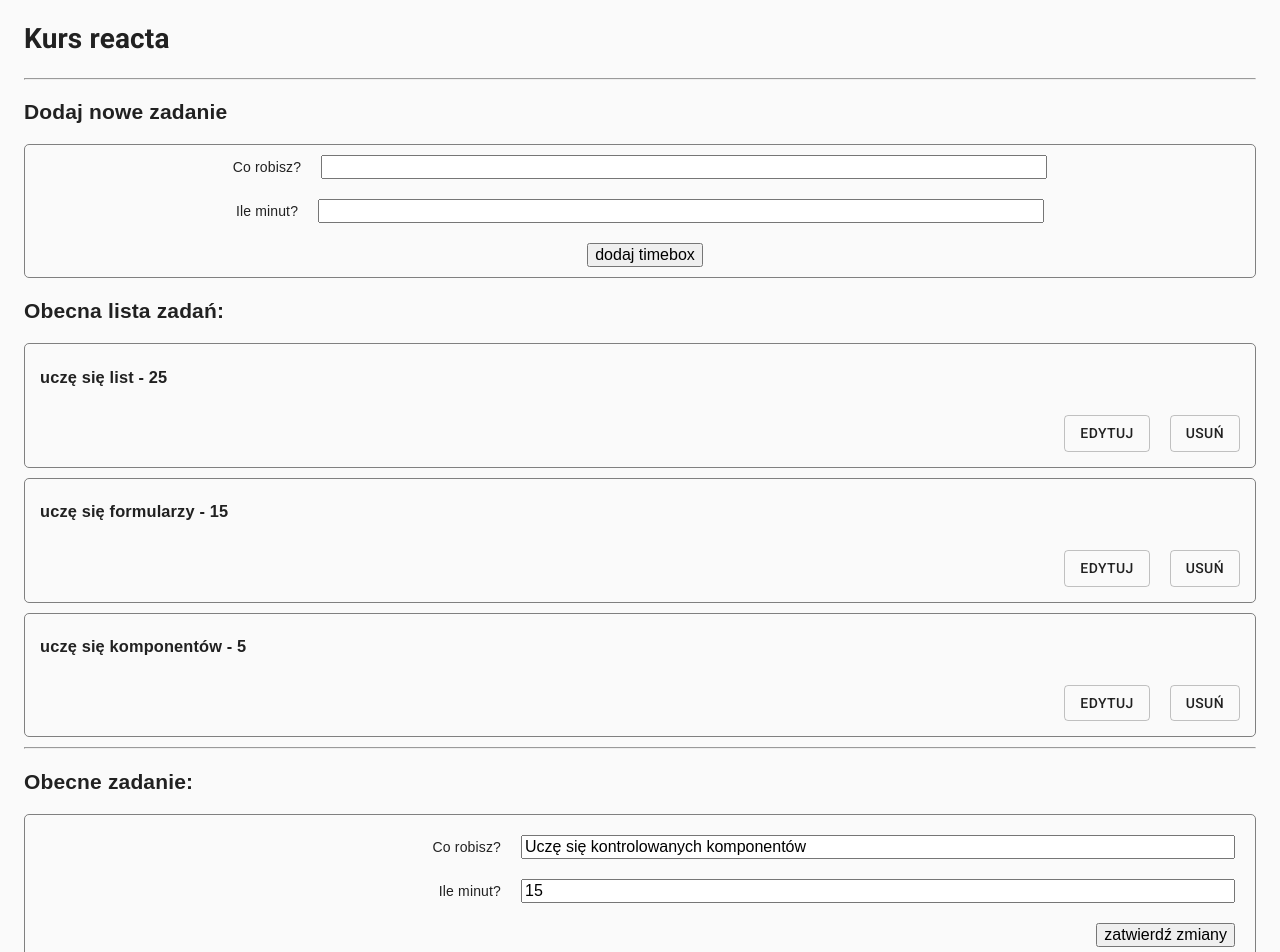
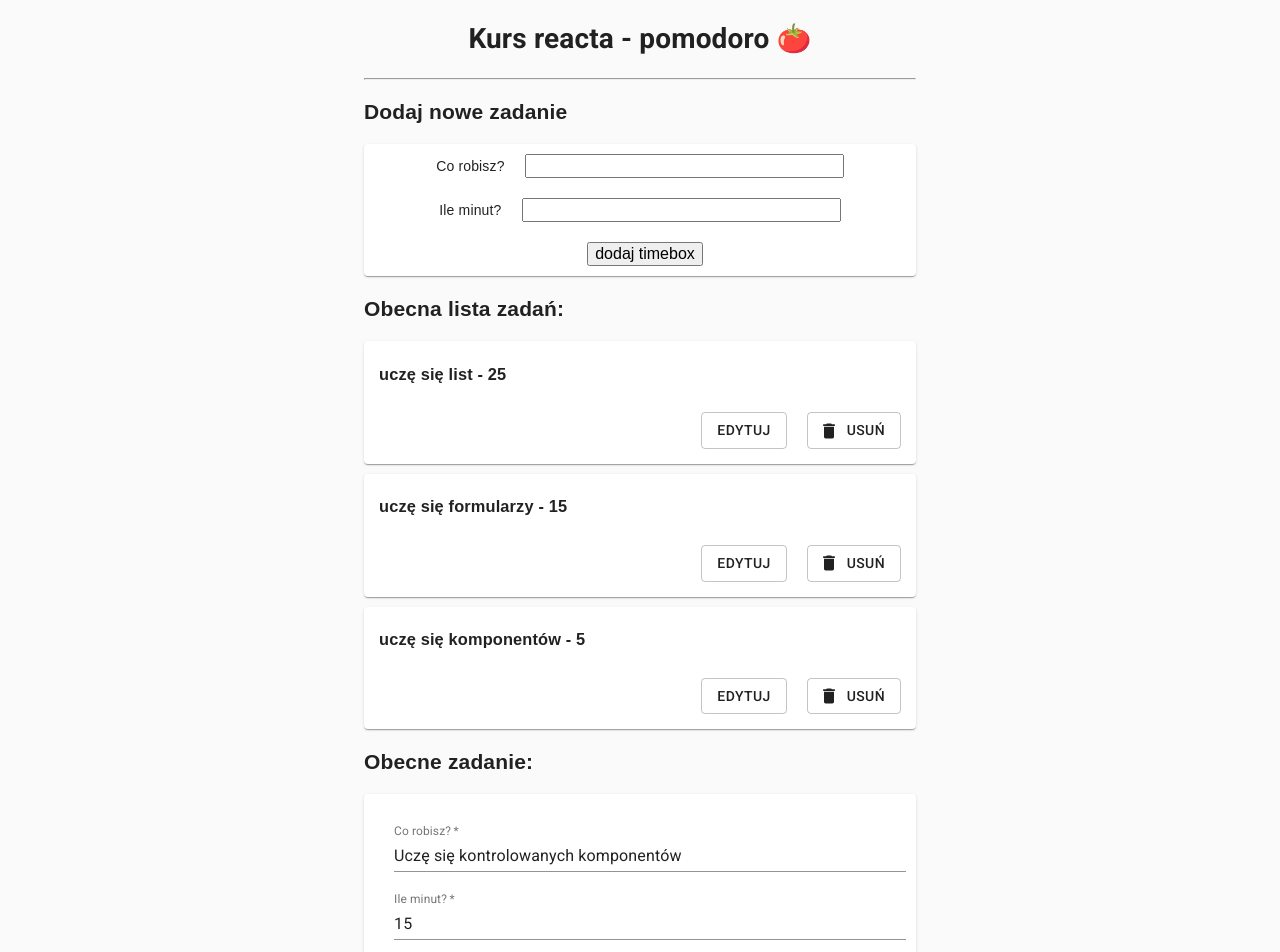
Before and after one commit to PatrycjaKubiczek/react-course, a React (Create React App) app: page / in a window 1280 px wide. Shown: the top 952 px of the page. Built offline with nearby package versions, Linux system fonts and the light colour scheme.

Commit message:
change for material-ui

```diff
--- a/package.json
+++ b/package.json
@@ -4,6 +4,7 @@
   "private": true,
   "dependencies": {
     "@material-ui/core": "^4.11.3",
+    "@material-ui/icons": "^4.11.2",
     "@testing-library/jest-dom": "^5.11.4",
     "@testing-library/react": "^11.1.0",
     "@testing-library/user-event": "^12.1.10",
--- a/public/index.html
+++ b/public/index.html
@@ -6,7 +6,6 @@
     <meta http-equiv="X-UA-Compatible" content="IE=edge">
     <meta name="viewport" content="width=device-width, initial-scale=1.0">
     <link rel="stylesheet" href="https://fonts.googleapis.com/css?family=Roboto:300,400,500,700&display=swap" />
-
     <title>Kurs Reacta</title>
 </head>
 
--- a/src/components/App.js
+++ b/src/components/App.js
@@ -24,8 +24,8 @@ function App() {
   return (
     <ThemeProvider theme={theme}>
       <CssBaseline>
-        <Container>
-          <h1>Kurs reacta</h1>
+        <Container maxWidth="sm">
+          <h1 style={{textAlign: "center"}}>Kurs reacta - pomodoro 🍅</h1>
           <hr />
           <ErrorBoundary message="Coś nie działa w aplikacji">
             <div className="App">
--- a/src/components/EditableTimebox.js
+++ b/src/components/EditableTimebox.js
@@ -1,14 +1,17 @@
 import React from "react";
 import TimeboxEditor from "./TimeboxEditor";
 import CurrentTimebox from "./CurrentTimebox";
+import { Paper } from "@material-ui/core";
 class EditableTimebox extends React.Component {
   state = {
     title: "Uczę się kontrolowanych komponentów",
     totalTimeInMinutes: 15,
     isEditable: true,
+    errorTitle: false,
+    errorMinutes: false
   };
-  componentWillUnmount(){
-    this.stopTimer()
+  componentWillUnmount() {
+    this.stopTimer();
   }
   handleTitleChange = (event) => {
     this.setState({ title: event.target.value });
@@ -17,19 +20,23 @@ class EditableTimebox extends React.Component {
     this.setState({ totalTimeInMinutes: event.target.value });
   };
   handleConfirm = () => {
+    if(!this.state.title || !this.state.totalTimeInMinutes){
+      return;
+    }
     this.setState({ isEditable: false });
+
   };
   handleEdit = () => {
     this.setState({ isEditable: true });
   };
   render() {
-    const { title, totalTimeInMinutes, isEditable } = this.state;
+    const { title, totalTimeInMinutes, isEditable, errorTitle, errorMinutes } = this.state;
     return (
       <>
-        <hr />
         <h2>Obecne zadanie:</h2>
 
         {isEditable ? (
+          <Paper>
             <TimeboxEditor
               title={title}
               totalTimeInMinutes={totalTimeInMinutes}
@@ -37,14 +44,19 @@ class EditableTimebox extends React.Component {
               onTitleChange={this.handleTitleChange}
               onTotalTimeInInputOnChange={this.handleTotalTimeInMinutesChange}
               onConfirm={this.handleConfirm}
+              errorTitle={errorTitle}
+              errorMinutes={errorMinutes}
             />
+          </Paper>
         ) : (
+          <Paper style={{padding: 20}}>
             <CurrentTimebox
               title={title}
               totalTimeInMinutes={totalTimeInMinutes}
               isEditable={isEditable}
               onEdit={this.handleEdit}
             />
+          </Paper>
         )}
       </>
     );
--- a/src/components/Timebox.js
+++ b/src/components/Timebox.js
@@ -1,5 +1,6 @@
 import React from "react";
-import { Grid, Button } from "@material-ui/core";
+import { Grid, Button, TextField } from "@material-ui/core";
+import DeleteIcon from "@material-ui/icons/Delete";
 
 class Timebox extends React.Component {
   state = {
@@ -38,13 +39,13 @@ class Timebox extends React.Component {
         )}
         {isEdited && (
           <form>
-            <input
+            <TextField
               className="updateInput"
               type="text"
               value={this.state.updatedTitle}
               onChange={this.handleTitleChange}
             />
-            <input
+            <TextField
               className="updateInput"
               type="number"
               value={this.state.updatedTotalTimeInMinutes}
@@ -63,7 +64,11 @@ class Timebox extends React.Component {
               zapisz
             </Button>
           )}
-          <Button onClick={onDelete} variant="outlined">
+          <Button
+            onClick={onDelete}
+            variant="outlined"
+            startIcon={<DeleteIcon />}
+          >
             usuń
           </Button>
         </Grid>
--- a/src/components/TimeboxCreator.js
+++ b/src/components/TimeboxCreator.js
@@ -1,6 +1,6 @@
 import React from "react";
 import uuid from "uuid";
-// import { Button, TextField } from "@material-ui/core";
+import { Button, TextField, Paper } from "@material-ui/core";
 
 class TimeboxCreator extends React.Component {
   constructor(props) {
@@ -40,7 +40,8 @@ class TimeboxCreator extends React.Component {
       //     dodaj timebox
       //   </Button>
       */}
-        <form onSubmit={this.handleSubmit} className="CurrentTimebox">
+        <Paper>
+          <form className="CurrentTimebox" onSubmit={this.handleSubmit}>
             <label>
               Co robisz?
               <input ref={this.titleInput} type="text" required />
@@ -48,11 +49,19 @@ class TimeboxCreator extends React.Component {
             <br />
             <label>
               Ile minut?
-            <input ref={this.totalTimeInMinutesInput} type="number" required />
+              <input
+                ref={this.totalTimeInMinutesInput}
+                type="number"
+                required
+              />
             </label>
             <br />
             <button>dodaj timebox</button>
+            {/* <Button variant="contained" onClick={this.handleSubmit}>
+              dodaj timebox
+            </Button> */}
           </form>
+        </Paper>
       </>
     );
   }
--- a/src/components/TimeboxEditor.js
+++ b/src/components/TimeboxEditor.js
@@ -1,3 +1,5 @@
+import { Button, TextField } from "@material-ui/core";
+
 function TimeboxEditor(props) {
   const {
     title,
@@ -6,32 +8,36 @@ function TimeboxEditor(props) {
     onTitleChange,
     onTotalTimeInInputOnChange,
     onConfirm,
+    errorTitle,
+    errorMinutes
   } = props;
   return (
     <div className={`TimeboxEditor ${isEditable ? "" : "inactive"}`}>
-      <label>
-        Co robisz?
-        <input
+      <TextField
+        fullWidth
+        label="Co robisz?"
         disabled={!isEditable}
         value={title}
         onChange={onTitleChange}
-          type="text"
+        required
+        error={errorTitle}
       />
-      </label>
       <br />
-      <label>
-        Ile minut?
-        <input
+      <TextField
+        fullWidth
         disabled={!isEditable}
         value={totalTimeInMinutes}
         onChange={onTotalTimeInInputOnChange}
+        label="Ile minut?"
         type="number"
+        required
+        error={errorMinutes}
+        helperText={errorMinutes ? "obowiązkowe pole" : ""}
       />
-      </label>
       <br />
-      <button disabled={!isEditable} onClick={onConfirm}>
+      <Button disabled={!isEditable} onClick={onConfirm} variant="outlined">
         zatwierdź zmiany
-      </button>
+      </Button>
     </div>
   );
 }
--- a/src/components/TimeboxList.js
+++ b/src/components/TimeboxList.js
@@ -3,6 +3,7 @@ import uuid from "uuid";
 import TimeboxCreator from "./TimeboxCreator";
 import Timebox from "./Timebox";
 import ErrorBoundary from "./ErrorBoundary";
+import { Paper } from "@material-ui/core";
 
 class TimeboxList extends React.Component {
   state = {
@@ -78,9 +79,9 @@ class TimeboxList extends React.Component {
         <TimeboxCreator onCreate={this.handleCreate} />
         <h2>Obecna lista zadań:</h2>
         <ErrorBoundary message="Błąd">
-        {this.state.timeboxes.map((timebox, index) => (
+          {this.state.timeboxes.map((timebox, index) => (
+            <Paper key={timebox.id}>
               <Timebox
-                key={timebox.id}
                 index={index}
                 id={timebox.id}
                 title={timebox.title}
@@ -90,8 +91,9 @@ class TimeboxList extends React.Component {
                 onSave={this.handleSave}
                 isEdited={timebox.isEdited}
               />
-            ))}
-            </ErrorBoundary>
+            </Paper>
+          ))}
+        </ErrorBoundary>
       </>
     );
   }
--- a/src/styles/components.scss
+++ b/src/styles/components.scss
@@ -7,7 +7,6 @@
 .TimeboxEditor,
 .TimeboxCreator {
   text-align: right;
-  border: 1px solid gray;
   border-radius: 5px;
   padding: 20px;
   margin-bottom: 20px;
--- a/src/styles/components/currenttimebox.scss
+++ b/src/styles/components/currenttimebox.scss
@@ -1,6 +1,4 @@
 .CurrentTimebox {
-  border: 1px solid gray;
-  border-radius: 5px;
   padding: 10px;
   text-align: center;
   margin-block: 10px;
--- a/src/styles/components/timebox.scss
+++ b/src/styles/components/timebox.scss
@@ -1,5 +1,4 @@
 .Timebox {
-  border: 1px solid grey;
   border-radius: 5px;
   padding: 5px;
   margin-bottom: 10px;
```
Also changed, not shown: 1 other file (tests, documents, lock files or other folders). Lines whose indentation alone changed are shown as unchanged.
